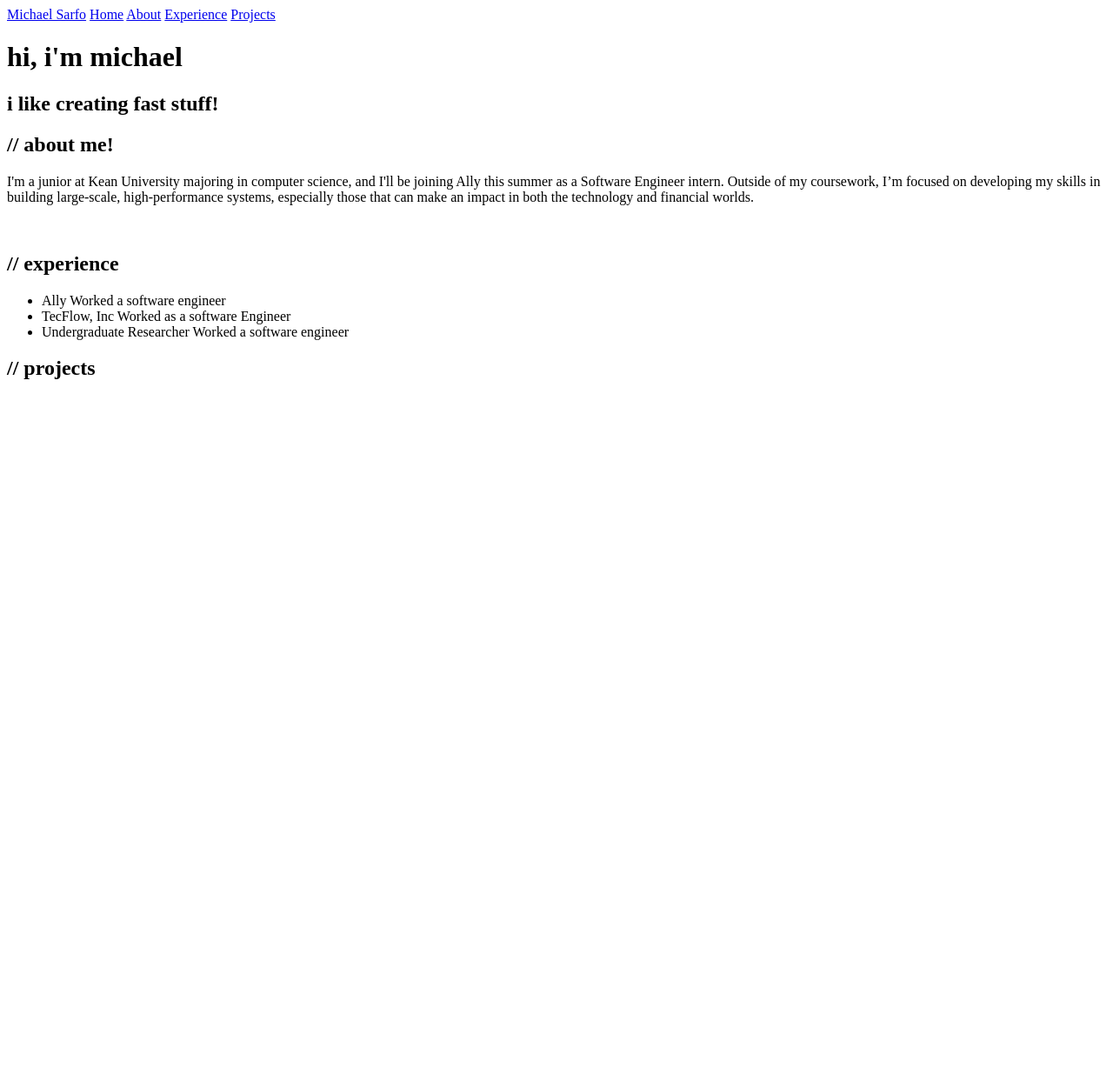
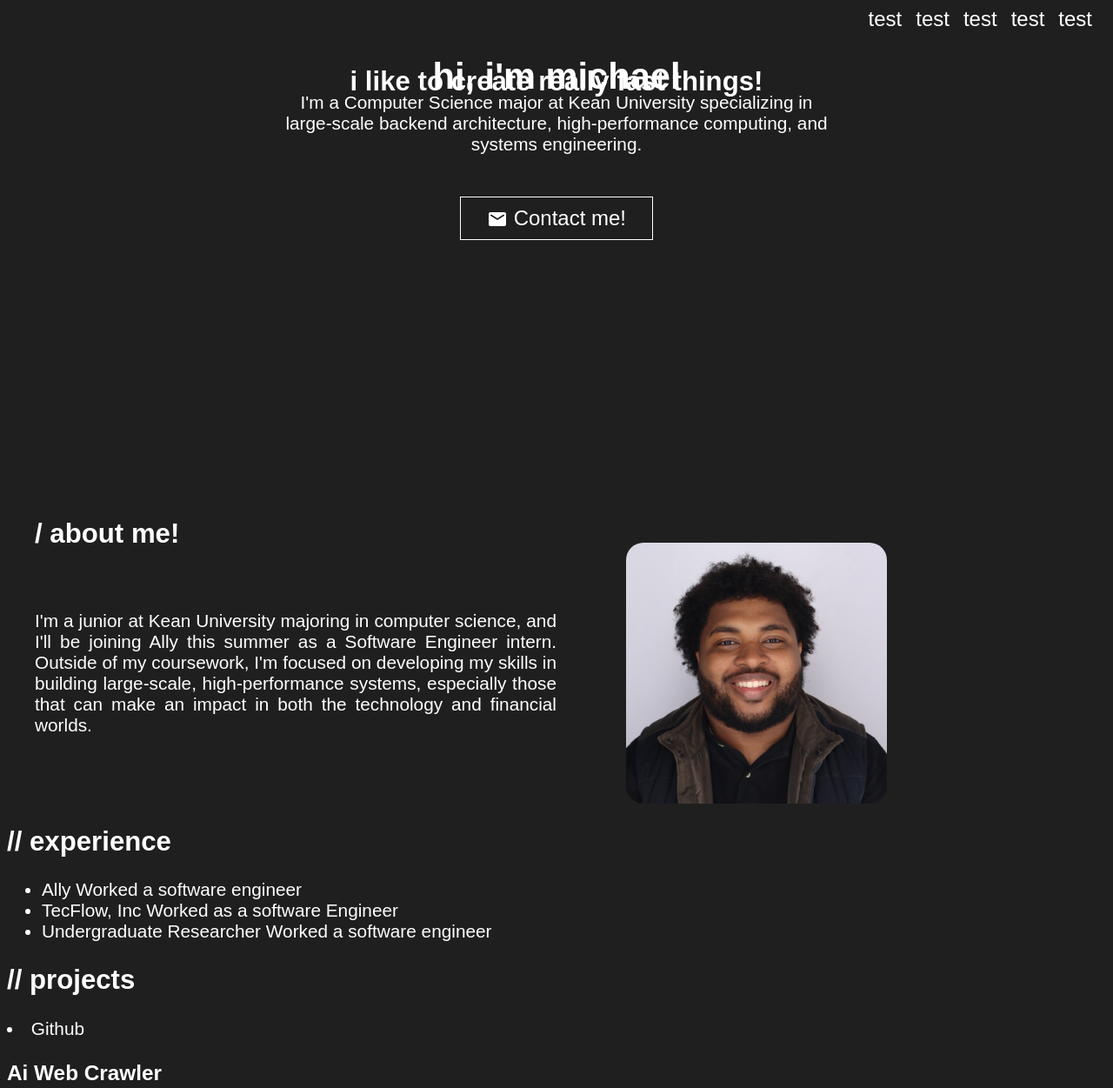
Before and after one commit to comboed/Personal-Website, a plain HTML site: page index.html in a window 1280 px wide. Shown: the top 1251 px of the page at 87% size. Before the commit the page ends 800 px from the top, so only its background shows below. Drawn offline with Linux system fonts and the light colour scheme; a web font is replaced by a local one.

Commit message:
progress

```diff
--- a/index.html
+++ b/index.html
@@ -4,42 +4,55 @@
     <head>
         <meta name="viewport" content="width=device-width, initial-scale=1">
         <meta charset="utf-8">
+		<link href="https://fonts.googleapis.com/css2?family=NTR&display=swap" rel="stylesheet">
         <link href="style.css" rel="stylesheet">
     </head>
 
     <body>
 		<nav>
-			<a href="#">Michael Sarfo</a>
+			<div class="nav-site">
+				<a class="me" href="#">Michael Sarfo</a>
 				<a href="#">Home</a>
 				<a href="#">About</a>
 				<a href="#">Experience</a>
 				<a href="#">Projects</a>
+			</div>
 
-			<!-- Icons -->
-			<a href="#"><img src=""></a>
-			<a href="#"><img src=""></a>
-			<a href="#"><img src=""></a>
-			<a href="#"><img src=""></a>
-			<a href="#"><img src=""></a>
+			<div class="nav-links">
+				<a href="https://github.com/comboed">test</a>
+				<a href="#"><img src="">test</a>
+				<a href="#"><img src="">test</a>
+				<a href="#"><img src="">test</a>
+				<a href="#"><img src="">test</a>
+			</div>
 		</nav>
 
 		<main>
 			<header>
 				<h1>hi, i'm michael</h1>
-				<h2>i like creating fast stuff!</h2>
+				<h2>i like to create really fast things!</h2>
+				<p>
+					I'm a Computer Science major at Kean University specializing in large-scale backend architecture,
+					high-performance computing, and systems engineering.
+				</p>
+				<a href="mailto:michaeljsarfo@gmail.com" class="email-header">
+					<svg class="email-icon" focusable="false" viewBox="0 0 24 24" aria-hidden="true"><path d="M20 4H4c-1.1 0-1.99.9-1.99 2L2 18c0 1.1.9 2 2 2h16c1.1 0 2-.9 2-2V6c0-1.1-.9-2-2-2zm-.4 4.25l-7.07 4.42c-.32.2-.74.2-1.06 0L4.4 8.25c-.25-.16-.4-.43-.4-.72 0-.67.73-1.07 1.3-.72L12 11l6.7-4.19c.57-.35 1.3.05 1.3.72 0 .29-.15.56-.4.72z"></path></svg>
+					Contact me!
+				</a>
 			</header>
 
-			<h2>// about me!</h2>
-			<div class="about-me">
+			<section class="about-me">
+				<h2>/ about me!</h2>
+				<div class="about-me-content">
 					<p>
 						I'm a junior at Kean University majoring in computer science, and I'll be joining Ally this summer
-					as a Software Engineer intern. Outside of my coursework, I’m focused on developing my skills in building
+						as a Software Engineer intern. Outside of my coursework, I'm focused on developing my skills in building
 						large-scale, high-performance systems, especially those that can make an impact in both the technology
 						and financial worlds.
 					</p>
-				<img src="">
+					<img src="images/me.jpg">
 				</div>
-
+			</section>
 
 			<h2>// experience</h2>
 			<div class="experience">
@@ -66,12 +79,29 @@
 			</div>
 
 			<h2>// projects</h2>
+			<div class="projects-grid">
 				<div>
-
-
+					<ul>
+					</ul>
+						<li><a>Github</a></li>
+					<h3>Ai Web Crawler</h3>
+					<p>A concurrent web crawler that gathers web pages and produces summaries of the information found.</p>
+					<p>Python, Flask, HTML, CSS</p>
+				</div>
+				<div>
+					<ul>
+						<li><a>Github</a></li>
+					</ul>
+					<h3>Handle Scout</h3>
+					<p>A high-performance username monitor that uses Google-sourced dictionaries to secure clean, brand-safe names on Instagram.</p>
+					<p>Go, AWS EC2</p>
+				</div>
 			</div>
 
-
+			<footer>
+				<p>Built and designed by Michael Sarfo</p>
+				<p>All rights reserved. ©</p>
+			</footer>
 		</main>
 
     </body>
--- a/style.css
+++ b/style.css
@@ -0,0 +1,111 @@
+/* Global */
+* {
+    box-sizing: border-box;
+}
+
+body {
+    color: white;
+    background: rgba(15, 14, 14, 0.925);
+    font-family: NTR, sans-serif;
+    font-size: 1.3rem;
+}
+
+a {
+    color: inherit;
+    text-decoration: none;
+}
+
+/* Navigation */
+nav {
+    display: flex;
+    font-size: 1.5rem;
+}
+
+.nav-site,
+.nav-links {
+    display: flex;
+}
+
+.nav-site {
+    flex: 0.5;
+}
+
+.nav-site a {
+    margin-left: 1rem;
+}
+
+.nav-links {
+    flex: 1;
+    justify-content: flex-end;
+}
+
+.nav-links a {
+    margin-right: 1rem;
+}
+
+/* Header */
+header {
+    text-align: center;
+}
+
+header h2 {
+    margin-top: -4rem;
+}
+
+header p {
+    margin: -2rem auto;
+    max-width: 625px;
+}
+
+.email-header {
+    display: inline-block;
+    border: 1px solid white;
+    margin-top: 80px;
+    padding: 10px 30px;
+    font-size: 1.5rem;
+}
+
+.email-header:hover {
+    background: rgb(78, 77, 77);
+}
+
+.email-icon {
+    vertical-align: middle;
+    width: 1em;
+    height: 1em;
+    fill: white;
+}
+
+/* About Me */
+.about-me {
+    max-width: 1200px;
+    margin: 20rem auto 0;
+}
+
+.about-me h2 {
+    margin-bottom: -0.5rem;
+}
+
+.about-me-content {
+    display: flex;
+    align-items: center; /* vertical-align doesn't work on flex containers */
+    gap: 5rem;
+}
+
+.about-me-content img {
+    max-width: 300px;
+    border-radius: 20px;
+    flex-shrink: 0; /* prevents image from squishing on resize */
+}
+
+.about-me-content p {
+    max-width: 600px;
+    text-align: justify;
+}
+
+/* Responsive */
+@media (width <= 1300px) {
+    .nav-site {
+        display: none;
+    }
+}
```
Also changed, not shown: images/email.png (added), images/me.jpg (added). Lines whose indentation alone changed are shown as unchanged.
